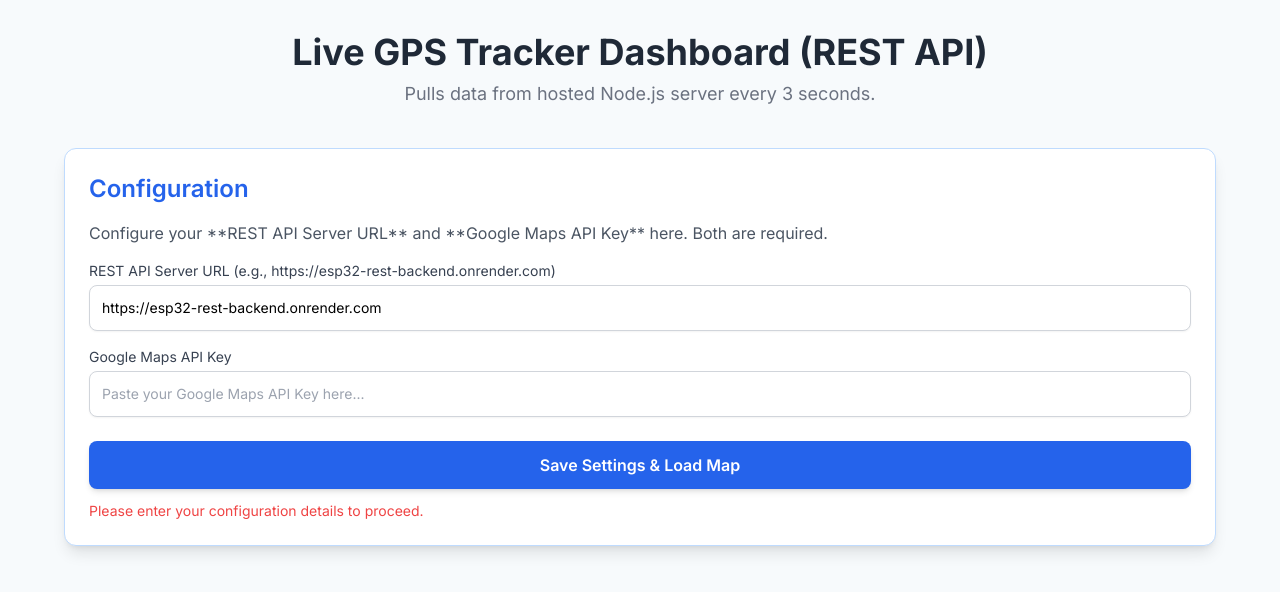
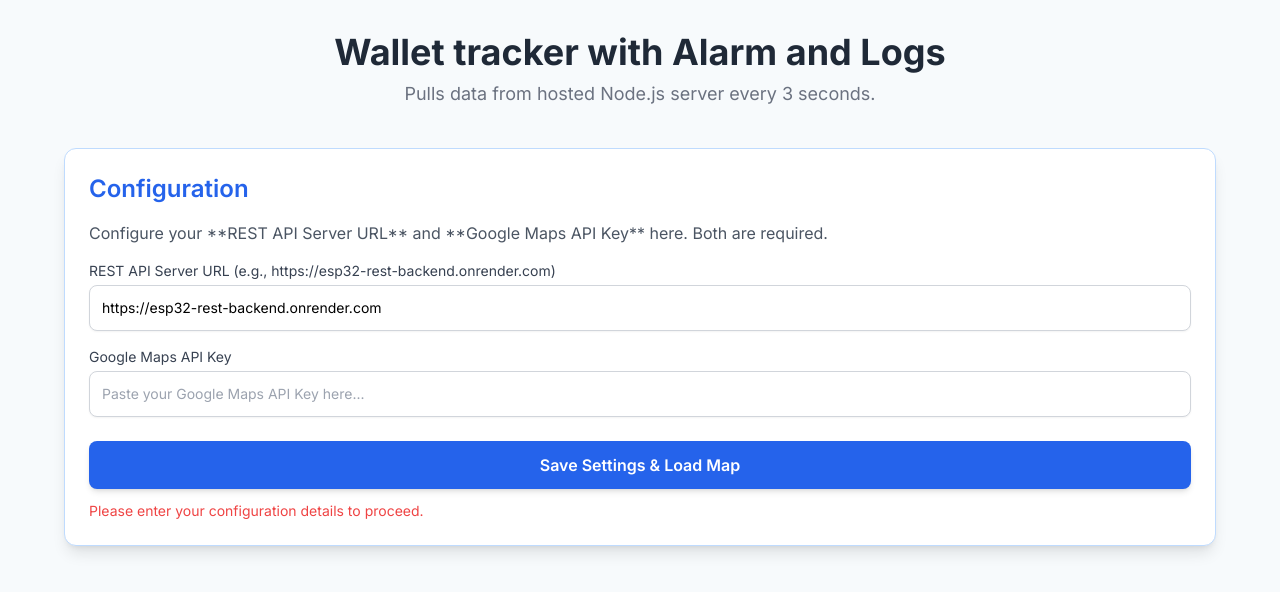
Before and after one commit to dan027-ai/dan027-ai-esp32-gps-dashboard, a plain HTML site: page index.html in a window 1280 px wide. Drawn offline with nearby package versions, Linux system fonts and the light colour scheme.

Commit message:
Update index.html

```diff
--- a/index.html
+++ b/index.html
@@ -35,7 +35,7 @@
 
     <div id="app" class="max-w-6xl mx-auto">
         <header class="text-center mb-10">
-            <h1 class="text-4xl font-extrabold text-gray-800">Live GPS Tracker Dashboard (REST API)</h1>
+            <h1 class="text-4xl font-extrabold text-gray-800">Wallet tracker with Alarm and Logs</h1>
             <p class="text-lg text-gray-500 mt-2">Pulls data from hosted Node.js server every 3 seconds.</p>
         </header>
 
```
